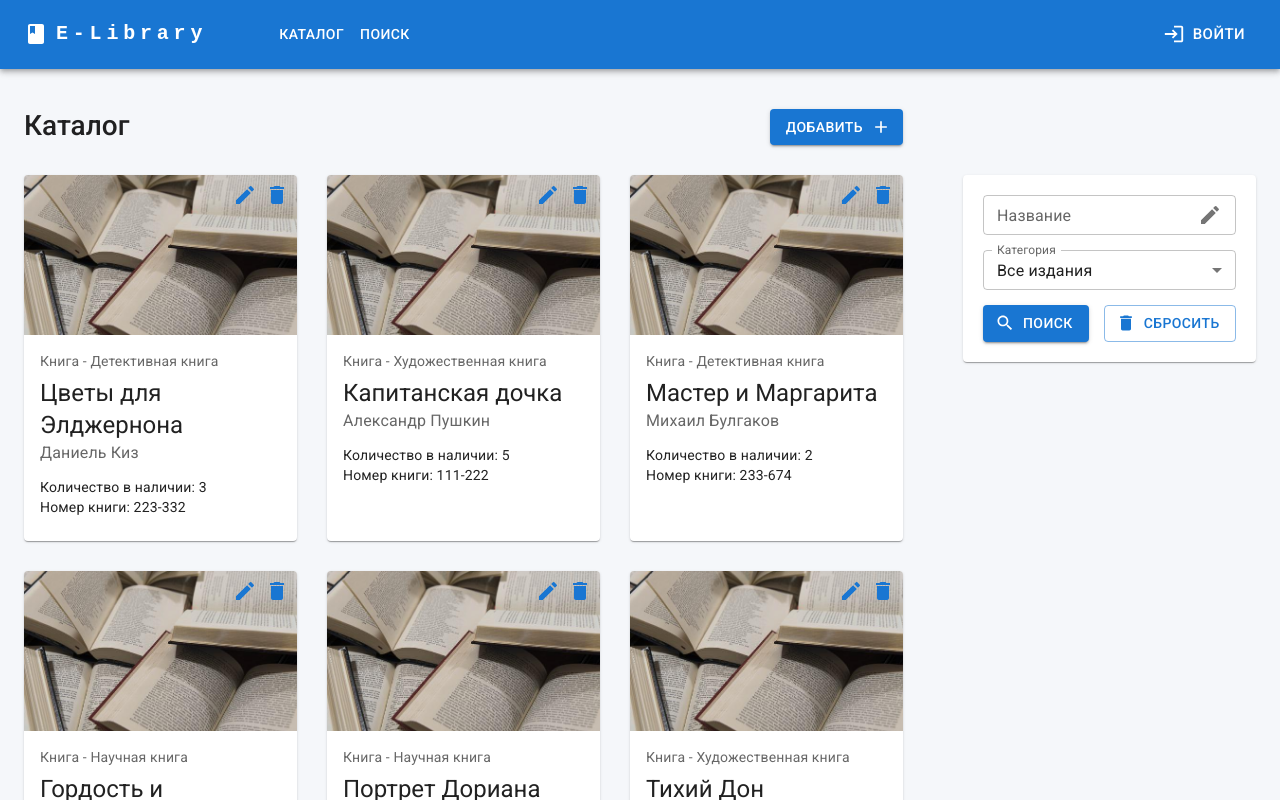
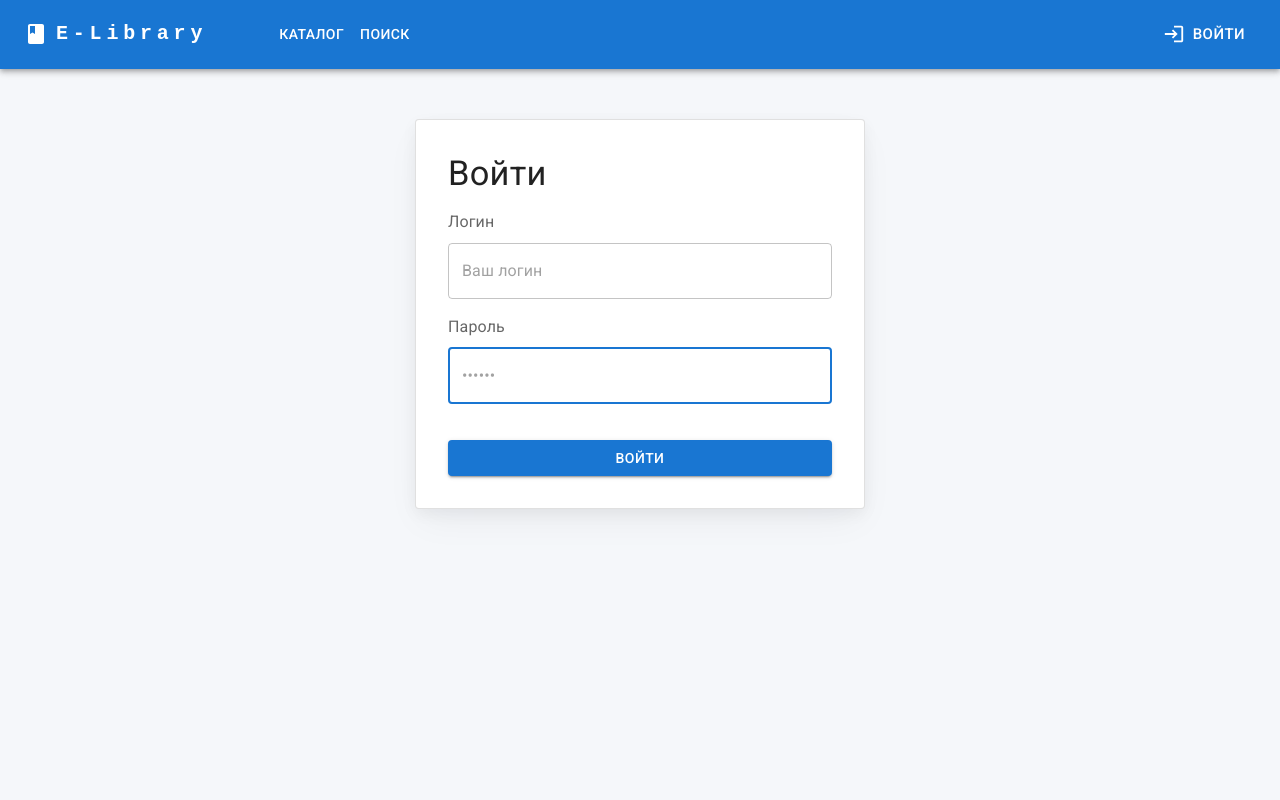
Before and after one commit to Brest-Regional-Hospital/e-library, a React app in the folder frontend/: page /login in a window 1280 px wide. Shown: the top 800 px of the page. Built offline with nearby package versions, Linux system fonts and the light colour scheme.

Commit message:
feat(login): add login page.

```diff
--- a/frontend/package.json
+++ b/frontend/package.json
@@ -72,6 +72,6 @@
         "mobx-react-lite": "^4.0.7",
         "react": "^18.3.1",
         "react-dom": "^18.3.1",
-        "react-router-dom": "^6.23.1"
+        "react-router-dom": "^6.26.1"
     }
 }
--- a/frontend/src/app/App.tsx
+++ b/frontend/src/app/App.tsx
@@ -1,14 +1,21 @@
 import { CatalogPage } from 'pages/CatalogPage';
 import { Navbar } from 'features/Navbar';
 import './styles/index.scss';
+import { BrowserRouter, Route, Routes } from 'react-router-dom';
+import { LoginPage } from 'pages/LoginPage';
 
 export const App = () => {
     return (
         <div className="app">
-            <Navbar />
-            <div className="page-container">
-                <CatalogPage />
-            </div>
+            <BrowserRouter>
+                <Navbar />
+                <div className="page-container">
+                    <Routes>
+                        <Route path="/" element={<CatalogPage />} />
+                        <Route path="/login" element={<LoginPage />} />
+                    </Routes>
+                </div>
+            </BrowserRouter>
         </div>
     );
 };
--- a/frontend/src/features/Navbar/ui/Navbar.tsx
+++ b/frontend/src/features/Navbar/ui/Navbar.tsx
@@ -17,28 +17,20 @@ import BookIcon from '@mui/icons-material/Book';
 import LoginIcon from '@mui/icons-material/Login';
 
 import { useState, MouseEvent } from 'react';
+import { useNavigate } from 'react-router-dom';
 
 const pages = ['Каталог', 'Поиск'];
-const settings = ['Profile', 'Account', 'Dashboard', 'Logout'];
 
 export const Navbar = () => {
+    const navigate = useNavigate();
     const [anchorElNav, setAnchorElNav] = useState<null | HTMLElement>(null);
-    const [anchorElUser, setAnchorElUser] = useState<null | HTMLElement>(null);
 
     const handleOpenNavMenu = (event: MouseEvent<HTMLElement>) => {
         setAnchorElNav(event.currentTarget);
     };
 
-    const handleOpenUserMenu = (event: MouseEvent<HTMLElement>) => {
-        setAnchorElUser(event.currentTarget);
-    };
-
     const handleCloseNavMenu = () => {
-        setAnchorElNav(null);
-    };
-
-    const handleCloseUserMenu = () => {
-        setAnchorElUser(null);
+        navigate('/');
     };
 
     return (
@@ -155,6 +147,7 @@ export const Navbar = () => {
                     <Box sx={{ flexGrow: 0 }}>
                         <Button
                             startIcon={<LoginIcon />}
+                            onClick={() => navigate('/login')}
                             size="large"
                             aria-label="login"
                             color="inherit"
--- /dev/null
+++ b/frontend/src/pages/LoginPage/index.ts
@@ -0,0 +1 @@
+export { LoginPage } from './ui/LoginPage';
--- /dev/null
+++ b/frontend/src/pages/LoginPage/ui/LoginPage.tsx
@@ -0,0 +1,168 @@
+import React from 'react';
+import Box from '@mui/material/Box';
+import Button from '@mui/material/Button';
+import Checkbox from '@mui/material/Checkbox';
+import CssBaseline from '@mui/material/CssBaseline';
+import FormControlLabel from '@mui/material/FormControlLabel';
+import Divider from '@mui/material/Divider';
+import FormLabel from '@mui/material/FormLabel';
+import FormControl from '@mui/material/FormControl';
+import Link from '@mui/material/Link';
+import TextField from '@mui/material/TextField';
+import Typography from '@mui/material/Typography';
+import Stack from '@mui/material/Stack';
+import MuiCard from '@mui/material/Card';
+import { ThemeProvider, createTheme, styled } from '@mui/material/styles';
+
+const Card = styled(MuiCard)(({ theme }) => ({
+    display: 'flex',
+    flexDirection: 'column',
+    alignSelf: 'center',
+    width: '100%',
+    padding: theme.spacing(4),
+    gap: theme.spacing(2),
+    margin: 'auto',
+    [theme.breakpoints.up('sm')]: {
+        maxWidth: '450px',
+    },
+    boxShadow:
+        'hsla(220, 30%, 5%, 0.05) 0px 5px 15px 0px, hsla(220, 25%, 10%, 0.05) 0px 15px 35px -5px',
+    ...theme.applyStyles('dark', {
+        boxShadow:
+            'hsla(220, 30%, 5%, 0.5) 0px 5px 15px 0px, hsla(220, 25%, 10%, 0.08) 0px 15px 35px -5px',
+    }),
+}));
+
+const SignInContainer = styled(Stack)(({ theme }) => ({
+    marginTop: '50px',
+}));
+
+export const LoginPage = () => {
+    const [loginError, setLoginError] = React.useState(false);
+    const [passwordError, setPasswordError] = React.useState(false);
+    const [passwordErrorMessage, setPasswordErrorMessage] = React.useState('');
+    const [loginErrorMessage, setLoginErrorMessage] = React.useState('');
+
+    const handleSubmit = (event: React.FormEvent<HTMLFormElement>) => {
+        event.preventDefault();
+        const data = new FormData(event.currentTarget);
+        console.log({
+            login: data.get('login'),
+            password: data.get('password'),
+        });
+    };
+
+    const validateInputs = () => {
+        const login = document.getElementById('login') as HTMLInputElement;
+        const password = document.getElementById(
+            'password',
+        ) as HTMLInputElement;
+
+        let isValid = true;
+
+        if (!login.value) {
+            setLoginError(true);
+            setLoginErrorMessage('Введите логин');
+            isValid = false;
+        } else {
+            setLoginError(false);
+            setLoginErrorMessage('');
+        }
+
+        if (!password.value) {
+            setPasswordError(true);
+            setPasswordErrorMessage('Введите пароль');
+            isValid = false;
+        } else {
+            setPasswordError(false);
+            setPasswordErrorMessage('');
+        }
+
+        return isValid;
+    };
+
+    return (
+        <>
+            <CssBaseline enableColorScheme />
+            <SignInContainer direction="column" justifyContent="space-between">
+                <Card variant="outlined">
+                    <Typography
+                        component="h1"
+                        variant="h4"
+                        sx={{
+                            width: '100%',
+                            fontSize: 'clamp(2rem, 10vw, 2.15rem)',
+                        }}
+                    >
+                        Войти
+                    </Typography>
+                    <Box
+                        component="form"
+                        onSubmit={handleSubmit}
+                        noValidate
+                        sx={{
+                            display: 'flex',
+                            flexDirection: 'column',
+                            width: '100%',
+                            gap: 2,
+                        }}
+                    >
+                        <FormControl>
+                            <FormLabel
+                                htmlFor="login"
+                                sx={{ marginBottom: '10px' }}
+                            >
+                                Логин
+                            </FormLabel>
+                            <TextField
+                                error={loginError}
+                                helperText={loginErrorMessage}
+                                id="login"
+                                type="login"
+                                name="login"
+                                placeholder="Ваш логин"
+                                autoComplete="email"
+                                autoFocus
+                                required
+                                fullWidth
+                                variant="outlined"
+                                color={loginError ? 'error' : 'primary'}
+                                sx={{ ariaLabel: 'login' }}
+                            />
+                        </FormControl>
+                        <FormControl sx={{ marginBottom: '20px' }}>
+                            <FormLabel
+                                htmlFor="password"
+                                sx={{ marginBottom: '10px' }}
+                            >
+                                Пароль
+                            </FormLabel>
+                            <TextField
+                                error={passwordError}
+                                helperText={passwordErrorMessage}
+                                name="password"
+                                placeholder="••••••"
+                                type="password"
+                                id="password"
+                                autoComplete="current-password"
+                                autoFocus
+                                required
+                                fullWidth
+                                variant="outlined"
+                                color={passwordError ? 'error' : 'primary'}
+                            />
+                        </FormControl>
+                        <Button
+                            type="submit"
+                            fullWidth
+                            variant="contained"
+                            onClick={validateInputs}
+                        >
+                            Войти
+                        </Button>
+                    </Box>
+                </Card>
+            </SignInContainer>
+        </>
+    );
+};
```
Also changed, not shown: 2 other files (tests, documents, lock files or other folders).
